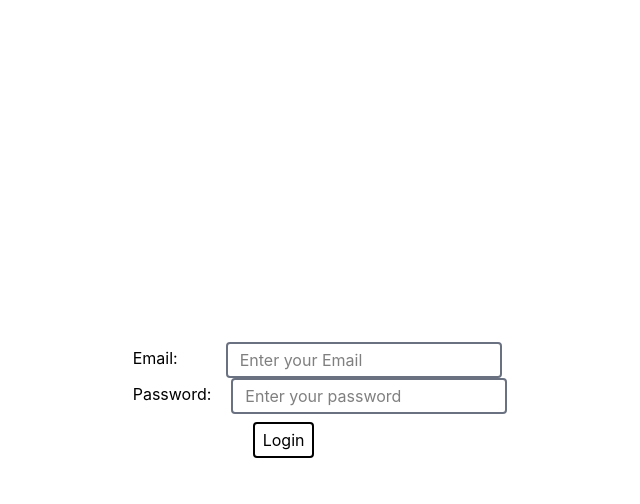
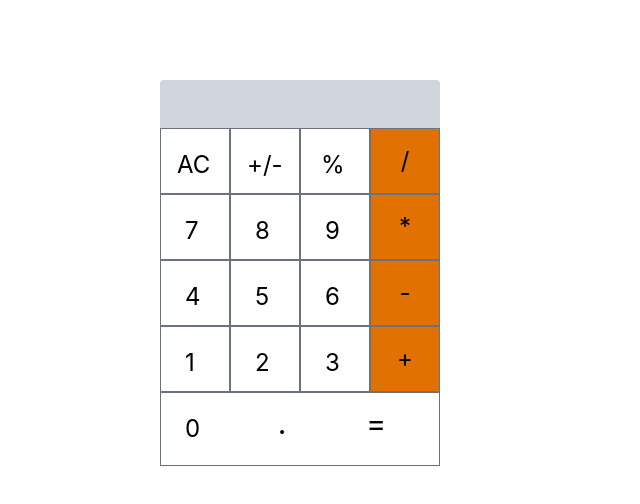
Before and after one commit to aimablendizeye/TypeScript_React, a React (Vite) app: page / in a window 1280 px wide. Shown: the top 504 px of the page, without its empty margins (320-960 px from the left). Built offline with nearby package versions, Linux system fonts and the light colour scheme.

Commit message:
to do calculator

```diff
--- a/src/App.tsx
+++ b/src/App.tsx
@@ -4,15 +4,52 @@
 // import TodoList from './TodoList'
 // import Displaying from './Mosh'
 //import Counter from './Counter'
-import Validation from './Validation'
+//import Validation from './Validation'
+//import Users from './Fetching'
+// import Search from './Search'
+//import { Space } from "lucide-react"
+import Calculator from "./Calculator"
+import Characters from "./Characters"
+import { useState } from "react"
+
+
 
 
 export default function App() {
+  const [getValue,setGetValue] = useState("")
+
   return (
-    <div className="flex min-h-screen items-center justify-center ">
-          {/* <TodoList/> */}
-          {/* <Counter/> */}
-           <Validation/>
+    <div className="ml-120 mt-20 ">
+
+     < input type="text"  className="w-70 h-12 bg-gray-300 rounded-t-sm" />
+      <div className="grid grid-cols-4 w-70 *:border *:border-gray-500 *:relative *:text-2xl *:hover:bg-gray-500">
+
+         <Characters className=" text-2xl mt-4 ml-2" char="AC"/>
+         <Characters className="text-2xl ml-2 mt-4" char="+/-"/>
+         <Characters className="text-2xl ml-3 mt-4" char="%"/>
+         <Characters className="bg-amber-600 w-full h-full absolute -top-2" char="/"/>
+         <Calculator className="text-2xl ml-4 mt-4" num ={7}/>
+         <Calculator className="text-2xl ml-4 mt-4" num ={8}/>
+         <Calculator className="text-2xl ml-4 mt-4" num ={9}/>
+         <Characters className="bg-amber-600 w-full h-full absolute -top-2" char="*"/>
+         <Calculator className="text-2xl ml-4 mt-4" num ={4}/>
+         <Calculator className="text-2xl ml-4 mt-4" num ={5}/>
+         <Calculator className="text-2xl ml-4 mt-4" num ={6}/>
+         <Characters className="bg-amber-600 w-full h-full absolute -top-2" char="-"/>
+         <Calculator className="text-2xl ml-4 mt-4" num ={1}/>
+         <Calculator className="text-2xl ml-4 mt-4" num ={2}/>
+         <Calculator className="text-2xl ml-4 mt-4" num ={3}/>
+         <Characters className="bg-amber-600 w-full h-full absolute -top-2" char="+"/>
+         <div className="grid grid-cols-3 w-70  ">
+         <Calculator className="text-2xl ml-4 mt-4" num ={0} />
+         <Characters className="text-3xl ml-4 mb-5" char="."/>
+         <Characters className="text-3xl ml-3 mb-5" char="="/>
+         </div>
+
+
     </div>
+
+    </div>
+
   )
 }
--- /dev/null
+++ b/src/Calculator.tsx
@@ -0,0 +1,20 @@
+interface CalProps {
+    num : number;
+    className? : string;
+
+}
+
+function Calculator ({num,className}: CalProps)  {
+
+    return (
+    <div >
+        <button className={"px-2 py-1 mt-2 mb-2 " +className }>{num}</button>
+
+
+    </div>
+
+
+    )
+}
+
+export default Calculator;
--- /dev/null
+++ b/src/Characters.tsx
@@ -0,0 +1,16 @@
+
+interface CharProps {
+    char : string;
+    className? : string;
+}
+
+function Characters ({char,className}:CharProps) {
+
+    return (
+        <div>
+            <button className={" px-2 py-1 mt-2 mb-2  " + className}>{char}</button>
+        </div>
+    )
+}
+
+export default Characters
--- /dev/null
+++ b/src/Fetching.tsx
@@ -0,0 +1,73 @@
+
+import {useState, useEffect} from 'react'
+
+
+interface User {
+  id :number;
+  name : string;
+  email: string;
+}
+
+
+
+
+function Users () {
+
+  const [users,setUsers] = useState<User[]>([])
+  const [loading , setLoading] = useState<boolean>(true);
+  const [error, setError] = useState<string> ('')
+
+
+
+useEffect (() => {
+  const fetchUsers = async () => {
+
+    try {
+         const response = await fetch("https://jsonplaceholder.typicode.com/users");
+
+    if (!response.ok) {
+      throw new Error ("Failed to fetch user")
+    }
+    const data:User[] = await response.json();
+
+    setUsers (data)
+
+
+  } catch(err) {
+     setError ("Something went wrong")
+  } finally {
+    setLoading(false);
+  }
+ }
+ fetchUsers();
+
+},[]);
+
+if (loading)  {
+  return  <p>Loading</p>
+}
+
+if (error) {
+  return <p>{error}</p>
+}
+
+ return (
+      <div>
+        <p className='font-bold text-2xl ml-10'>Users list</p>
+
+
+        {users.map ((user) => (
+
+          <div key={user.id} className='pt-2 flex gap-5'>
+            <h3 className='font-bold'>{user.name} :</h3>
+            <p>{user.email}</p>
+          </div>
+        ))}
+      </div>
+
+ )
+
+}
+
+
+export default Users;
--- /dev/null
+++ b/src/Search.tsx
@@ -0,0 +1,40 @@
+
+import { useState, useEffect } from "react";
+
+function Search() {
+  const [search, setSearch] = useState("");
+  const [filteredUsers, setFilteredUsers] = useState<string[]>([]);
+
+  const users = [
+    "John",
+    "Peter",
+    "Mary",
+    "David",
+    "Sarah"
+  ];
+
+  useEffect(() => {
+    const results = users.filter((user) =>
+      user.toLowerCase().includes(search.toLowerCase())
+    );
+
+    setFilteredUsers(results);
+  }, [search]);
+
+  return (
+    <div>
+      <input
+        type="text"
+        placeholder="Search user..."
+        value={search}
+        onChange={(e) => setSearch(e.target.value)}
+      />
+
+      {filteredUsers.map((user, index) => (
+        <p key={index}>{user}</p>
+      ))}
+    </div>
+  );
+}
+
+export default Search;
--- /dev/null
+++ b/src/Space.tsx
@@ -0,0 +1,12 @@
+
+
+function Space () {
+
+    return(
+        <div>
+
+        </div>
+    )
+}
+
+export default Space;
--- a/src/Validation.tsx
+++ b/src/Validation.tsx
@@ -20,7 +20,7 @@ function Validation () {
 
     return (
         <div className="flex flex-col gap-3">
-            {/* <h1 className="pl-20 font-bold text-2xl">Create an account</h1> */}
+            <h1 className="pl-20 font-bold text-2xl">Sign In</h1>
          <form onSubmit={handleSubmit}>
               <div className="flex gap-2">
                 <p className="pt-1">Email:</p>
```
